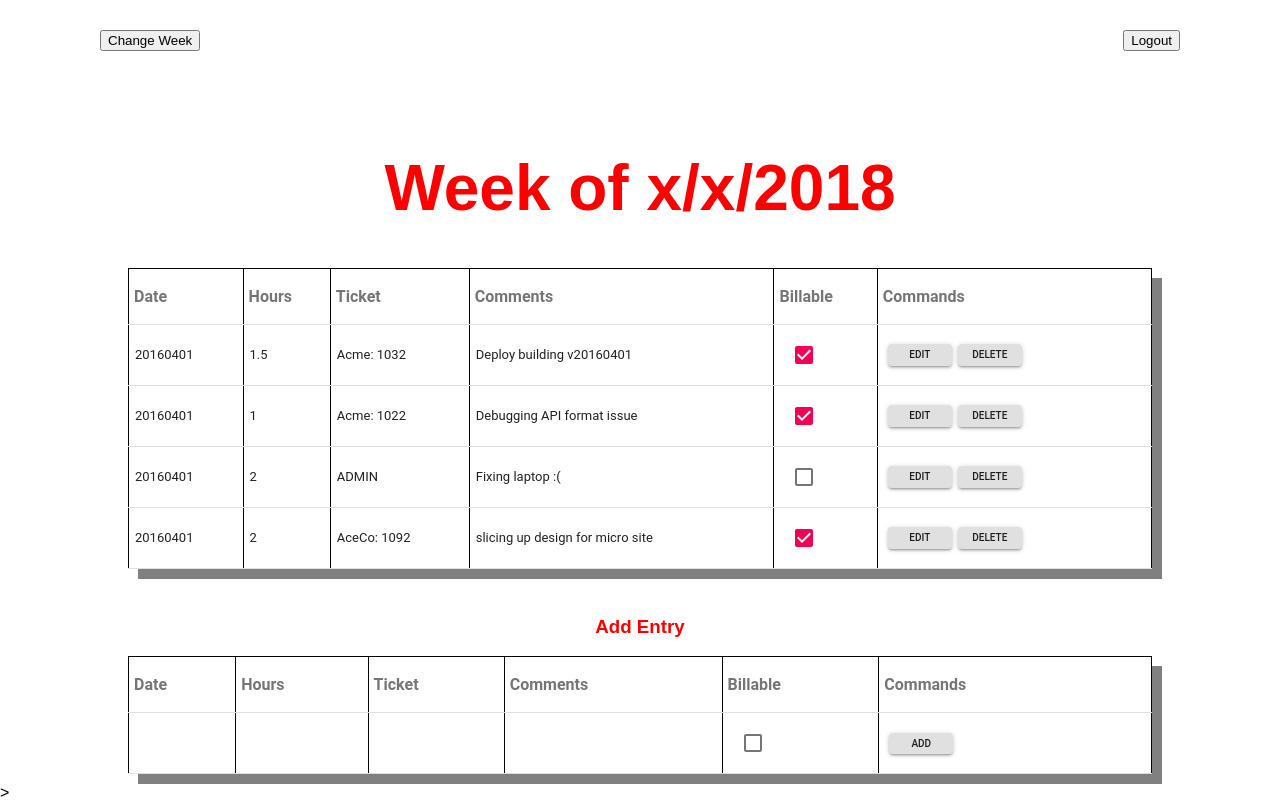
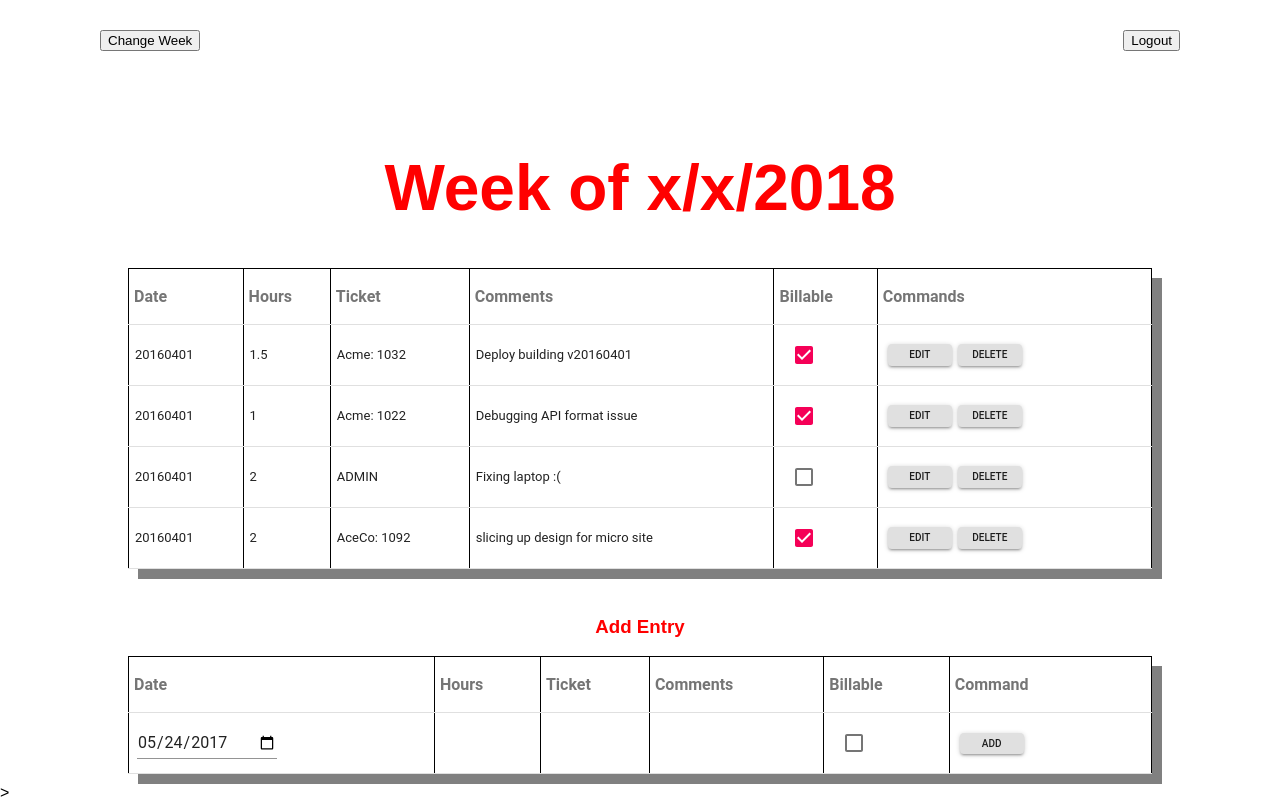
Before and after one commit to 2crazyflowers/Timesheet, a React (Create React App) app: page /timesheet in a window 1280 px wide. Built offline with nearby package versions, Linux system fonts and the light colour scheme; no server answers.

Commit message:
added datepicker to time entry

```diff
--- a/src/components/TimeEntry/TimeEntry.js
+++ b/src/components/TimeEntry/TimeEntry.js
@@ -8,6 +8,7 @@ import TableHead from '@material-ui/core/TableHead';
 import TableRow from '@material-ui/core/TableRow';
 import Checkbox from '@material-ui/core/Checkbox';
 import Button from '@material-ui/core/Button';
+import { TextField } from '@material-ui/core';
 
 const styles = theme => ({
     table: {
@@ -23,6 +24,10 @@ const styles = theme => ({
     tabledata: {
         padding: '6px',
         textAlign: 'left',
+    },
+    textField: {
+        margin: '2px',
+        fontSize: '10px',
 
     },
     button: {
@@ -41,18 +46,26 @@ function TimeEntry(props) {
         <Table className={classes.table}>
             <TableHead>
                 <TableRow>
-                    <TableCell className={classes.tableheader}numeric>Date</TableCell>
+                    <TableCell className={classes.tableheader}
+                    numeric>Date</TableCell>
                     <TableCell  className={classes.tableheader}numeric>Hours</TableCell>
                     <TableCell className={classes.tableheader}>Ticket</TableCell>
                     <TableCell className={classes.tableheader}>Comments</TableCell>
                     <TableCell className={classes.tableheader}>Billable</TableCell>
-                    <TableCell className={classes.tableheader}>Commands</TableCell>
+                    <TableCell className={classes.tableheader}>Command</TableCell>
                 </TableRow>
             </TableHead>
             <TableBody>
                 <TableRow >
-                    <TableCell component="th" scope="row" numeric className={classes.tabledata}></TableCell>
-                    <TableCell numeric className={classes.tabledata}></TableCell>
+                    <TableCell component="th" scope="row" numeric className={classes.tabledata}>
+                        <TextField
+                            type="date"
+                            defaultValue="2017-05-24"
+                            className={classes.textField}
+                        />
+                    </TableCell>
+                    <TableCell numeric
+                    className={classes.tabledata}></TableCell>
                     <TableCell numeric className={classes.tabledata}></TableCell>
                     <TableCell numeric className={classes.tabledata}></TableCell>
                     <TableCell className={classes.tabledata}>
```
